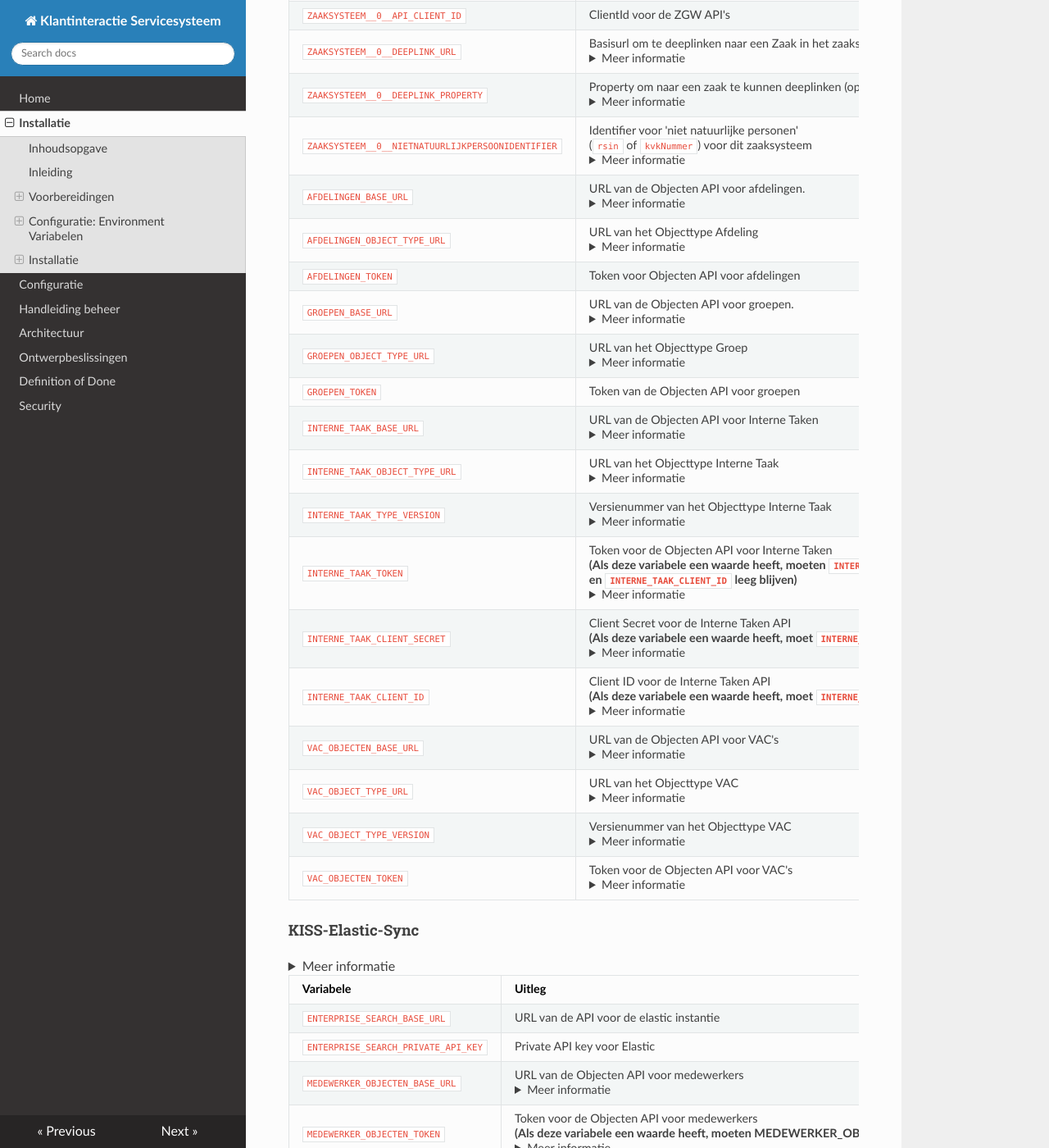
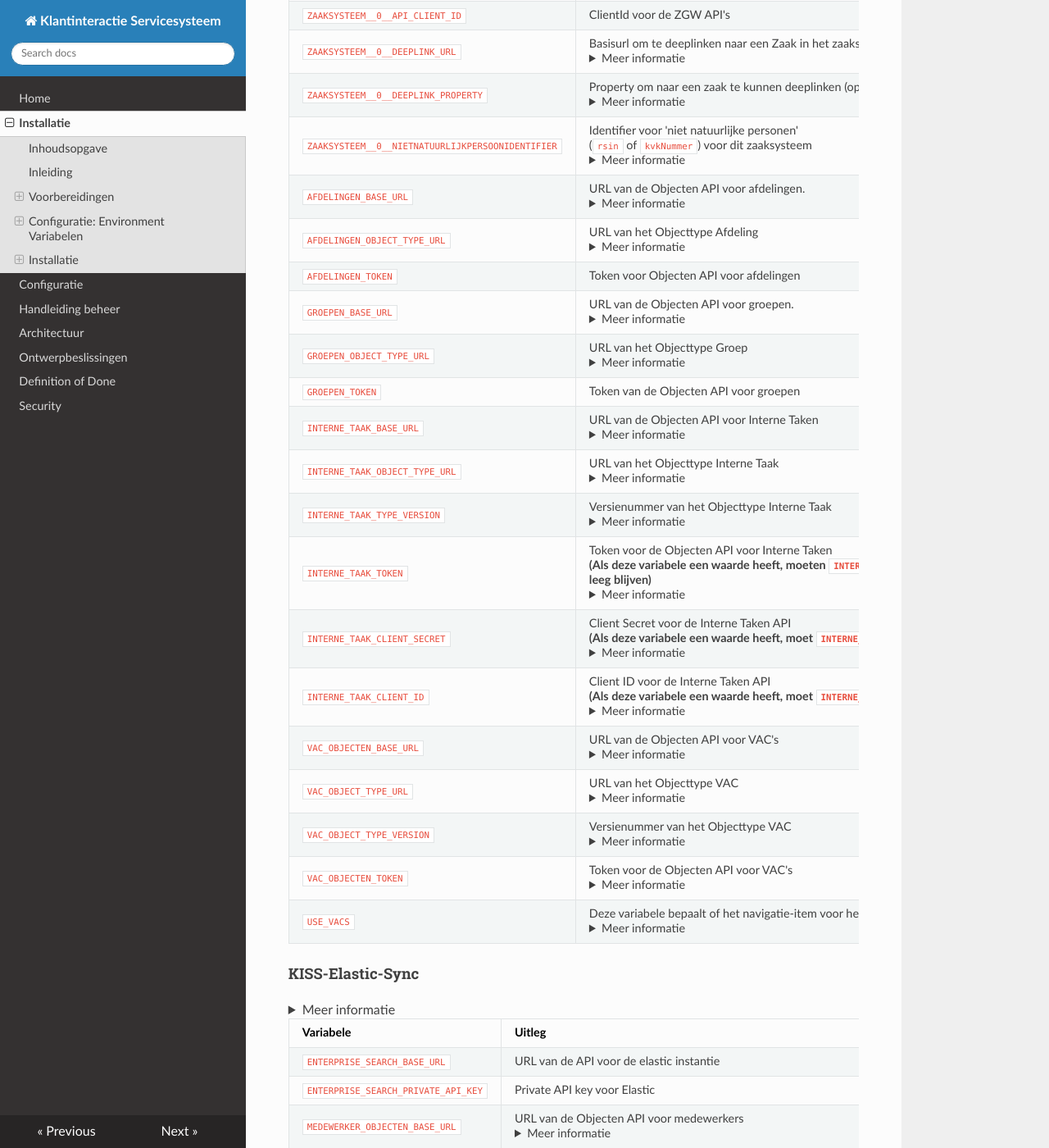
Before and after one commit to Klantinteractie-Servicesysteem/.github, an MkDocs documentation site: the page built from docs/INSTALLATION.md, in a window 1280 px wide and 1400 px high, scrolled down 4925 px. Shown: the whole window at 82% size. Built offline with MkDocs 1.6.1, drawn with Linux system fonts in a browser that asks for light colours; nearby versions of some CDN libraries.

Commit message:
env var USE_VACS toegevoegd

```diff
--- a/docs/INSTALLATION.md
+++ b/docs/INSTALLATION.md
@@ -182,6 +182,7 @@
 | `VAC_OBJECT_TYPE_URL`                   | URL van het Objecttype VAC <details> <summary>Meer informatie</summary> Bijvoorbeeld `https://objecttypenregister.mijngemeente.nl/api/v2/objecttypes/f83fdc48-5ddb-4b1a-a347-e20092031399` </details> |
 | `VAC_OBJECT_TYPE_VERSION`             | Versienummer van het Objecttype VAC <details> <summary>Meer informatie</summary> Bijvoorbeeld `2` <br /> KISS schrijft Vacs in het Objectenregister. Hierbij moet je altijd de versie van het objecttype meegeven. Omdat het per gemeente kan verschillen welke versie de meest recente is, moet je hier invullen welk versienummer KISS moet meegeven. </details>                                                          |
 | `VAC_OBJECTEN_TOKEN`                    | Token voor de Objecten API voor VAC's <details> <summary>Meer informatie</summary> In het geval van Vacs identificeert KISS zich bij een Objectenregistratie m.b.v. een `TOKEN`. </details> |
+| `USE_VACS` | Deze variabele bepaalt of het navigatie-item voor het beheren van VAC's aanwezig is in de beheernavigatie. <details><summary>Meer informatie</summary> Als deze variabele op `true` staat, is het Vacs-item zichtbaar en kunnen beheerders gebruikmaken van de functionaliteit. Als de variabele niet op true staat, of niet is ingesteld, zal het item niet aanwezig zijn in de beheernavigatie.</details> |
 
 #### KISS-Elastic-Sync
 <details> <summary>Meer informatie </summary>KISS-Elastic-Sync is het component dat zorgt dat de gekoppelde bronnen die via Elasticsearch ontsloten worden in KISS, naar de juiste Indexen worden gepushed, met de benodigde gegevens hieraan toegevoegd. Onderstaande environment variabelen gaan over de bronnen die gekoppeld zijn aan de KISS-Elastic-Sync. </details>
```
